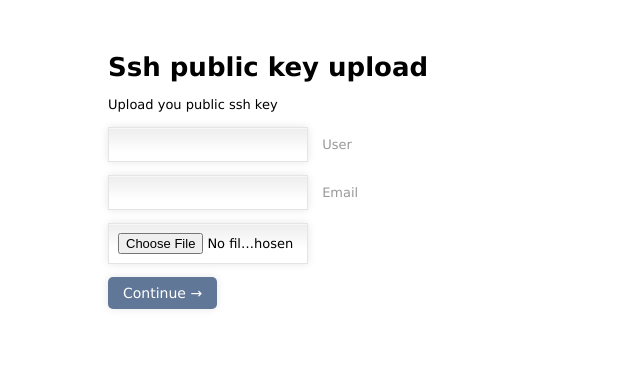
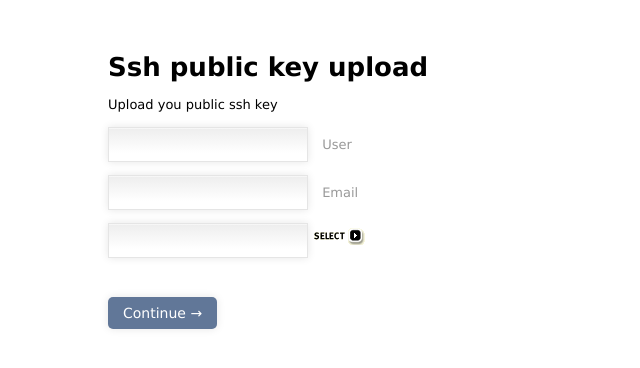
Before and after one commit to whacked/gitolite-webui, a plain HTML site: page src/public/upload-form.html in a window 1280 px wide. Shown: the whole page, without its empty margins (0-640 px from the left). Drawn offline with nearby package versions, Linux system fonts and the light colour scheme.

Commit message:
Styling of fileupload works

```diff
--- /dev/null
+++ b/src/public/fileupload.js
@@ -0,0 +1,23 @@
+var W3CDOM = (document.createElement && document.getElementsByTagName);
+
+function initFileUploads() {
+	if (!W3CDOM) return;
+	var fakeFileUpload = document.createElement('div');
+	fakeFileUpload.className = 'fakefile';
+	fakeFileUpload.appendChild(document.createElement('input'));
+	var image = document.createElement('img');
+	image.src='pix/button_select.gif';
+	fakeFileUpload.appendChild(image);
+	var x = document.getElementsByTagName('input');
+	for (var i=0;i<x.length;i++) {
+		if (x[i].type != 'file') continue;
+		if (x[i].parentNode.className != 'fileinputs') continue;
+		x[i].className = 'file hidden';
+		var clone = fakeFileUpload.cloneNode(true);
+		x[i].parentNode.appendChild(clone);
+		x[i].relatedElement = clone.getElementsByTagName('input')[0];
+		x[i].onchange = x[i].onmouseout = function () {
+			this.relatedElement.value = this.value;
+		}
+	}
+}
--- a/src/public/forms.css
+++ b/src/public/forms.css
@@ -44,3 +44,28 @@ input:focus, textarea:focus {
 	-moz-border-radius: 5px;
 	-webkit-border-radius: 5px;
 }
+
+
+div.fileinputs {
+	position: relative;
+}
+
+div.fakefile {
+	position: absolute;
+	top: 0px;
+	left: 0px;
+	z-index: 1;
+}
+
+input.file {
+	position: relative;
+	text-align: right;
+	-moz-opacity:0 ;
+	filter:alpha(opacity: 0);
+	opacity: 0;
+	z-index: 2;
+}
+
+spacer {
+clear: both;
+}
--- a/src/public/upload-form.html
+++ b/src/public/upload-form.html
@@ -3,6 +3,13 @@
      <meta http-equiv="Content-type" content="text/html; charset=utf-8"/>
      <title>Upload ssh key</title>
       <link rel="stylesheet" href="forms.css" type="text/css" media="screen" charset="utf-8"/>
+      <script type="text/javascript" charset="utf-8" src="http://code.jquery.com/jquery-1.6.2.min.js"> </script>
+      <script type="text/javascript" charset="utf-8" src="fileupload.js"> </script>
+      <script type="text/javascript" charset="utf-8">
+         $(document).ready(function() {
+         	initFileUploads()
+         });
+      </script>
    </head>
    <body>
       <form  class="form" action="ssh-upload" method="post" accept-charset="utf-8">
@@ -19,10 +26,11 @@
 	      <label for="email"> Email </label>
 	    </p>
 
-	    <p class="ssh">
-	    <input type="file" name="ssh" id="ssh"/>
-	    </p>
+	   <div class="fileinputs">
+    	     <input type="file" class="file">
+         </div>
 
+	    <div class="spacer">&nbsp;</div>
 	    <p class="submit">
              <input type="submit" value="Continue &rarr;"/>
 	    </p>
```
Also changed, not shown: src/public/pix/button_select.gif (added). Lines whose indentation alone changed are shown as unchanged.
